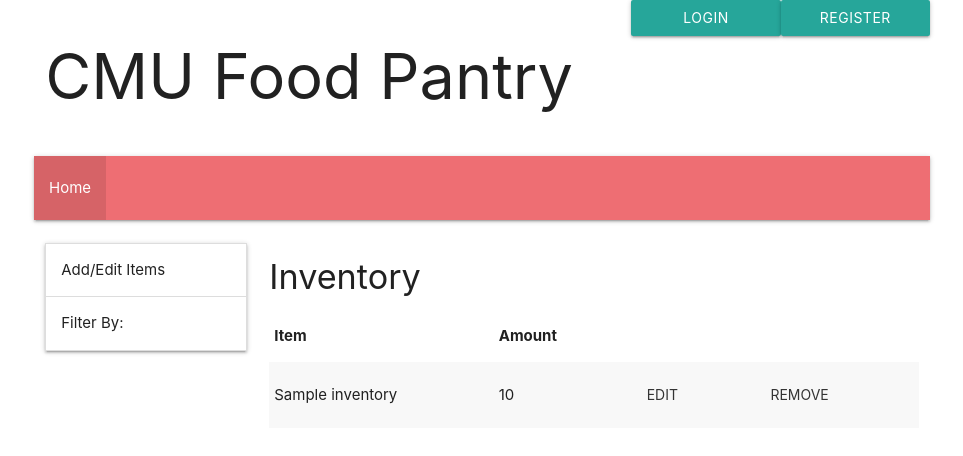
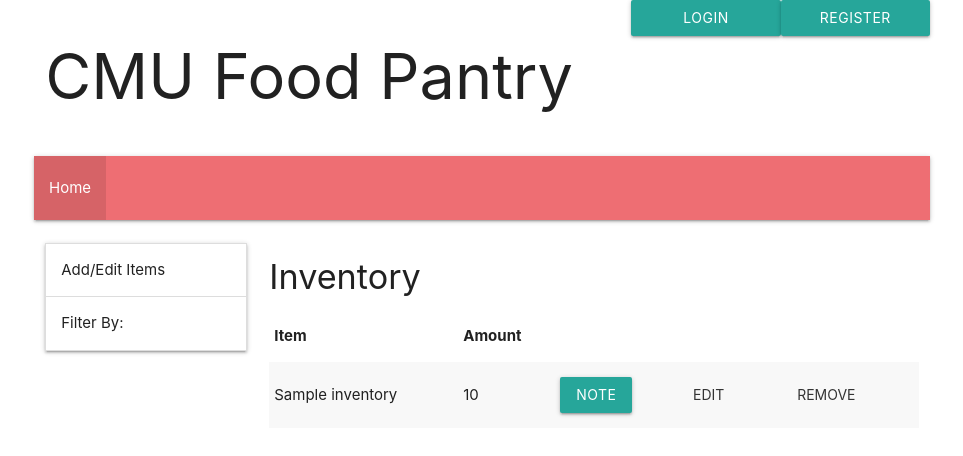
Before and after one commit to fionahtt/Covid-19-CMU-FOODPANTRY, a Flask app: page /inventory in a window 1280 px wide. Shown: the top 456 px of the page, without its empty margins (158-1121 px from the left). Run offline with Flask 2, Linux system fonts and the light colour scheme; tables that the repository leaves empty hold one stand-in row (values such as "Sample post"); some libraries are stand-ins or nearby versions.

Commit message:
Update staff_inventory.html
Modals displaying notes now work!

```diff
--- a/templates/staff_inventory.html
+++ b/templates/staff_inventory.html
@@ -159,21 +159,20 @@
                                     <td>{{item.name}}</td>
                                     <td>{{item.amount}}</td>
                                     <td>
-                                        <!-- TRYING TO PUT MODAL HERE TO DISPLAY NOTES, NOT WORKING YET -->
+                                        {% if item.note != "" %}
                                             <!-- Modal Trigger -->
-                                        <a class="waves-effect waves-light btn modal-trigger" href="#modal1">Note</a>
-
+                                            <a class="waves-effect waves-light btn modal-trigger" href="#{{item._id}}">Note</a>
                                             <!-- Modal Structure -->
-                                        <div id="modal1" class="modal">
+                                            <div id="{{item._id}}" class="modal">
                                                 <div class="modal-content">
-                                                <h4>Notes:</h4>
-                                                <p>A bunch of text A bunch of text A bunch of text A bunch of text A bunch of text</p>
+                                                    <h4>Note:</h4>
+                                                    <p>{{item.note}}</p>
                                                 </div>
                                                 <div class="modal-footer">
-                                                <a href="#!" class="modal-close btn-flat">Agree</a>
+                                                    <a href="#!" class="modal-close btn-flat">Close</a>
                                                 </div>
                                             </div>
-
+                                        {% endif %}
                                     </td>
                                     <td>
                                         <form action="#" method="post">
@@ -190,7 +189,22 @@
                                 <tr>
                                     <td>{{item.name}}</td>
                                     <td>{{item.amount}}</td>
-                                    <td></td>
+                                    <td>
+                                        {% if item.note != "" %}
+                                            <!-- Modal Trigger -->
+                                            <a class="waves-effect waves-light btn modal-trigger" href="#{{item._id}}">Note</a>
+                                            <!-- Modal Structure -->
+                                            <div id="{{item._id}}" class="modal">
+                                                <div class="modal-content">
+                                                    <h4>Note:</h4>
+                                                    <p>{{item.note}}</p>
+                                                </div>
+                                                <div class="modal-footer">
+                                                    <a href="#!" class="modal-close btn-flat">Close</a>
+                                                </div>
+                                            </div>
+                                        {% endif %}
+                                    </td>
                                     <td>
                                         <form action="#" method="post">
                                             <button type="submit" class="waves-effect waves-teal btn-flat" formmethod="post" formaction="#" name="editItemID" value={{item._id}}>Edit</button>
```
Lines whose indentation alone changed are shown as unchanged.
